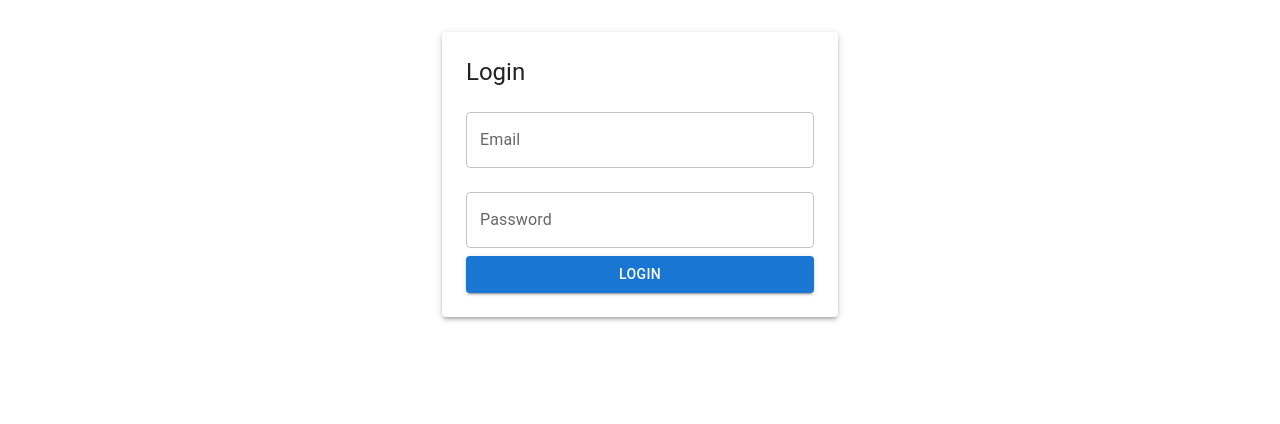
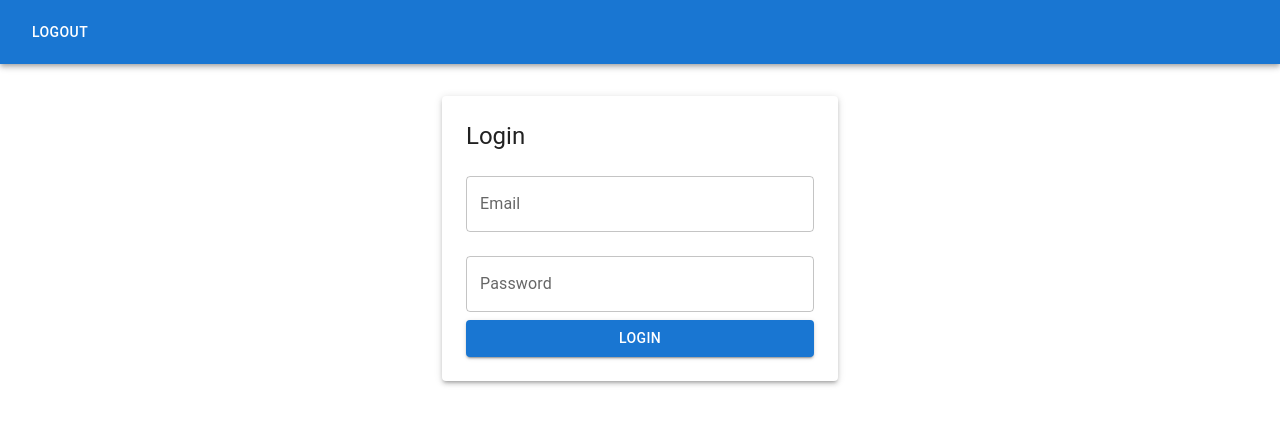
Before and after one commit to shivamvermasf/consultefy-hiring-frontend, a React (Create React App) app: page /login in a window 1280 px wide. Shown: the top 424 px of the page. Built offline with nearby package versions, Linux system fonts and the light colour scheme.

Commit message:
Update App.js
Add navbar

```diff
--- a/src/App.js
+++ b/src/App.js
@@ -2,6 +2,7 @@ import React from "react";
 import { Navigate, BrowserRouter as Router, Routes, Route } from 'react-router-dom';
 import Dashboard from "./pages/Dashboard";
 import Login from "./pages/Login";
+import Navbar from "./components/Navbar";
 
 const PrivateRoute = ({ element }) => {
   const token = localStorage.getItem("token");
@@ -11,6 +12,7 @@ const PrivateRoute = ({ element }) => {
 function App() {
   return (
     <Router>
+      <Navbar />
       <Routes>
         <Route path="/login" element={<Login />} />
         <Route path="/" element={<PrivateRoute element={<Dashboard />} />} />
```
